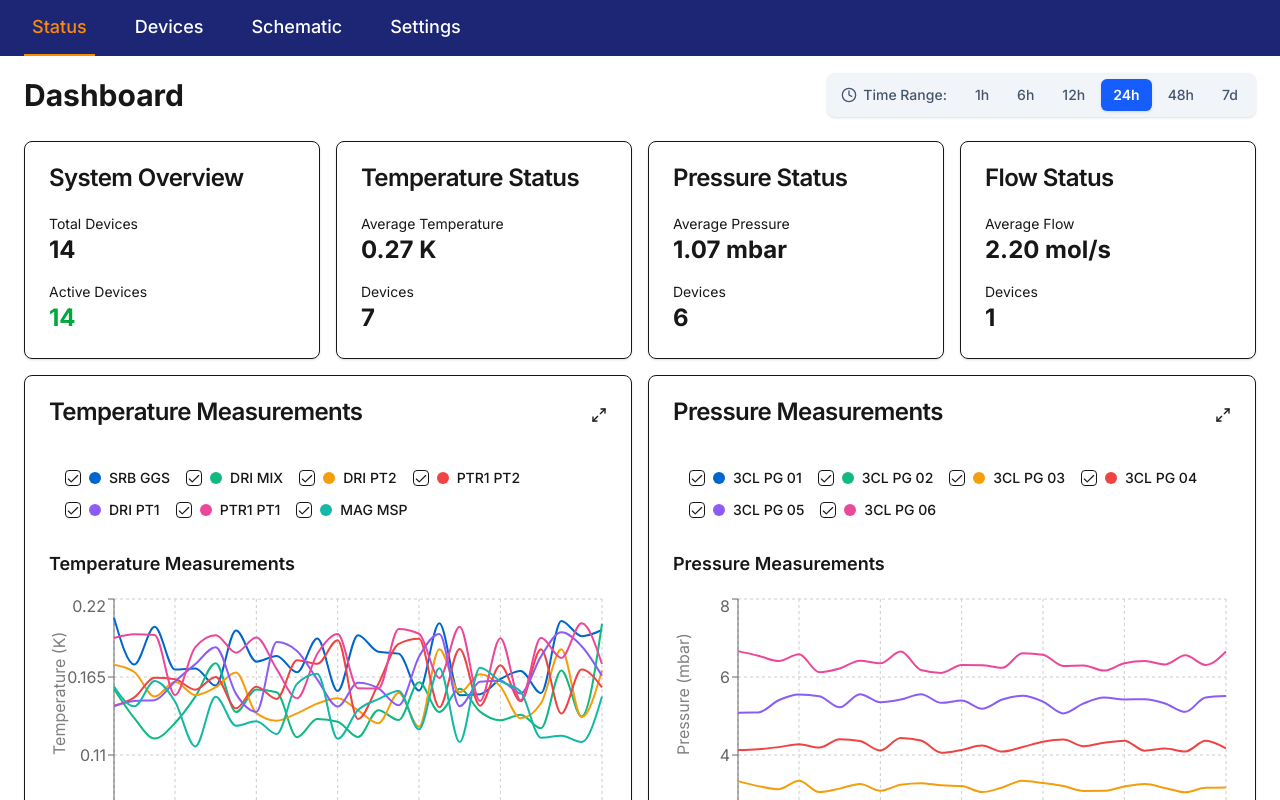
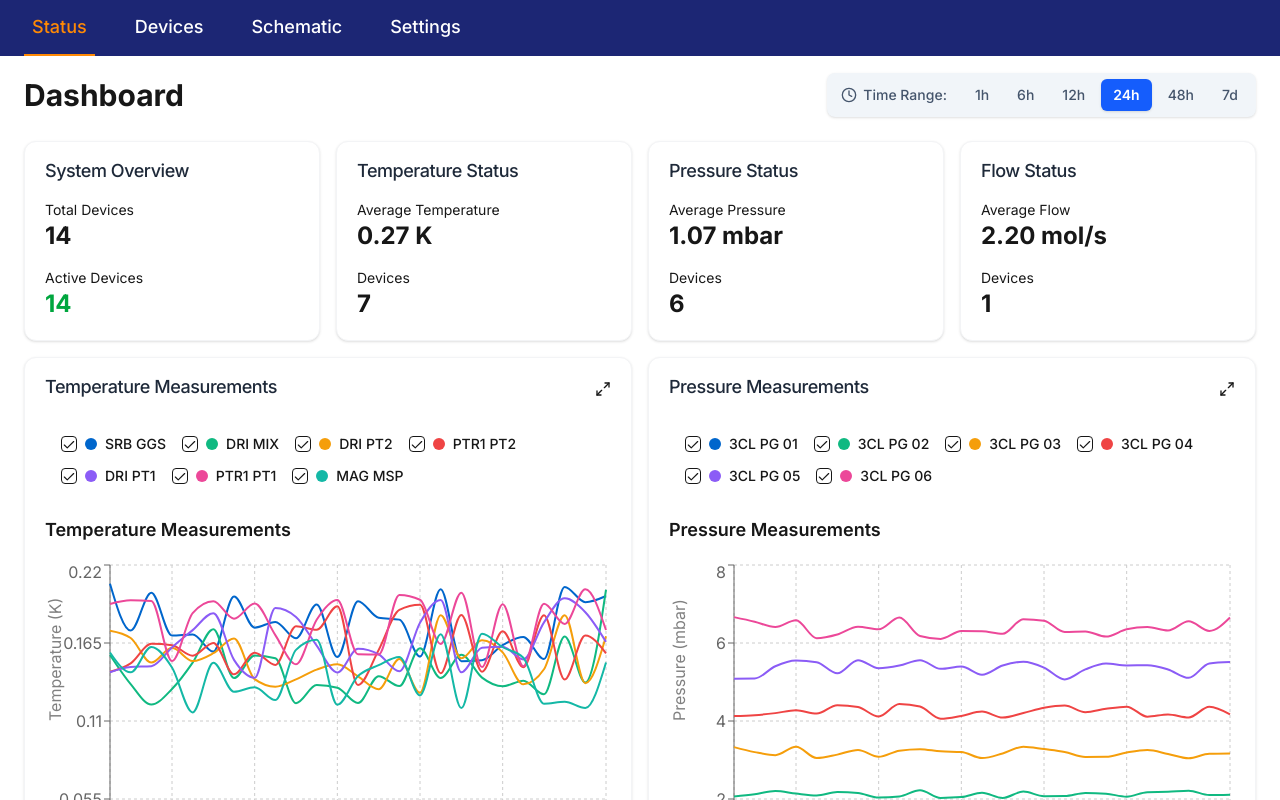
Before and after one commit to lawjingw/oi-decs, a Next.js app: page /dashboard in a window 1280 px wide. Shown: the top 800 px of the page. Built offline with nearby package versions, Linux system fonts and the light colour scheme.

Commit message:
Refactor Card component styles for improved aesthetics and consistency, including updates to padding, border, and text styles.

```diff
--- a/src/components/ui/Card.tsx
+++ b/src/components/ui/Card.tsx
@@ -6,7 +6,7 @@ const Card = forwardRef<HTMLDivElement, React.HTMLAttributes<HTMLDivElement>>(
     <div
       ref={ref}
       className={cn(
-        "rounded-lg border bg-card text-card-foreground shadow-sm",
+        "rounded-xl border border-gray-100 bg-white text-foreground shadow-sm relative overflow-hidden",
         className
       )}
       {...props}
@@ -21,7 +21,7 @@ const CardHeader = forwardRef<
 >(({ className, ...props }, ref) => (
   <div
     ref={ref}
-    className={cn("flex flex-col space-y-1.5 p-6", className)}
+    className={cn("flex flex-col space-y-1 p-5 pb-0", className)}
     {...props}
   />
 ));
@@ -34,7 +34,7 @@ const CardTitle = forwardRef<
   <h3
     ref={ref}
     className={cn(
-      "text-2xl font-semibold leading-none tracking-tight",
+      "text-lg font-medium leading-none tracking-tight text-gray-800",
       className
     )}
     {...props}
@@ -46,11 +46,7 @@ const CardDescription = forwardRef<
   HTMLParagraphElement,
   React.HTMLAttributes<HTMLParagraphElement>
 >(({ className, ...props }, ref) => (
-  <p
-    ref={ref}
-    className={cn("text-sm text-muted-foreground", className)}
-    {...props}
-  />
+  <p ref={ref} className={cn("text-sm text-gray-500", className)} {...props} />
 ));
 CardDescription.displayName = "CardDescription";
 
@@ -58,7 +54,7 @@ const CardContent = forwardRef<
   HTMLDivElement,
   React.HTMLAttributes<HTMLDivElement>
 >(({ className, ...props }, ref) => (
-  <div ref={ref} className={cn("p-6 pt-0", className)} {...props} />
+  <div ref={ref} className={cn("p-5", className)} {...props} />
 ));
 CardContent.displayName = "CardContent";
 
@@ -68,7 +64,7 @@ const CardFooter = forwardRef<
 >(({ className, ...props }, ref) => (
   <div
     ref={ref}
-    className={cn("flex items-center p-6 pt-0", className)}
+    className={cn("flex items-center p-5 pt-0", className)}
     {...props}
   />
 ));
```
